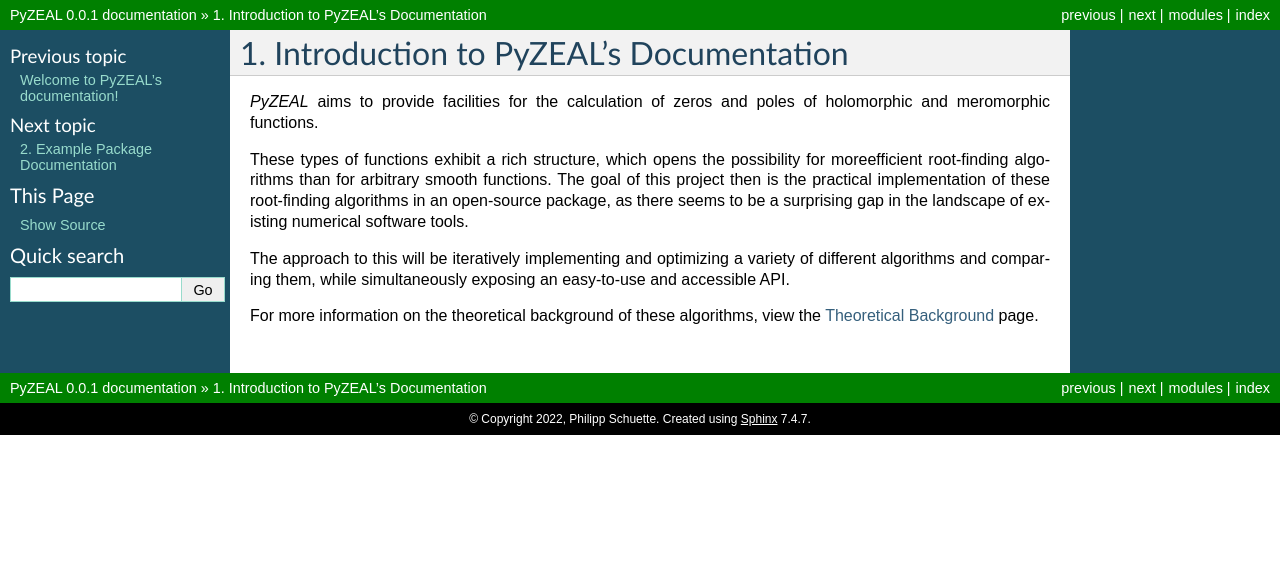
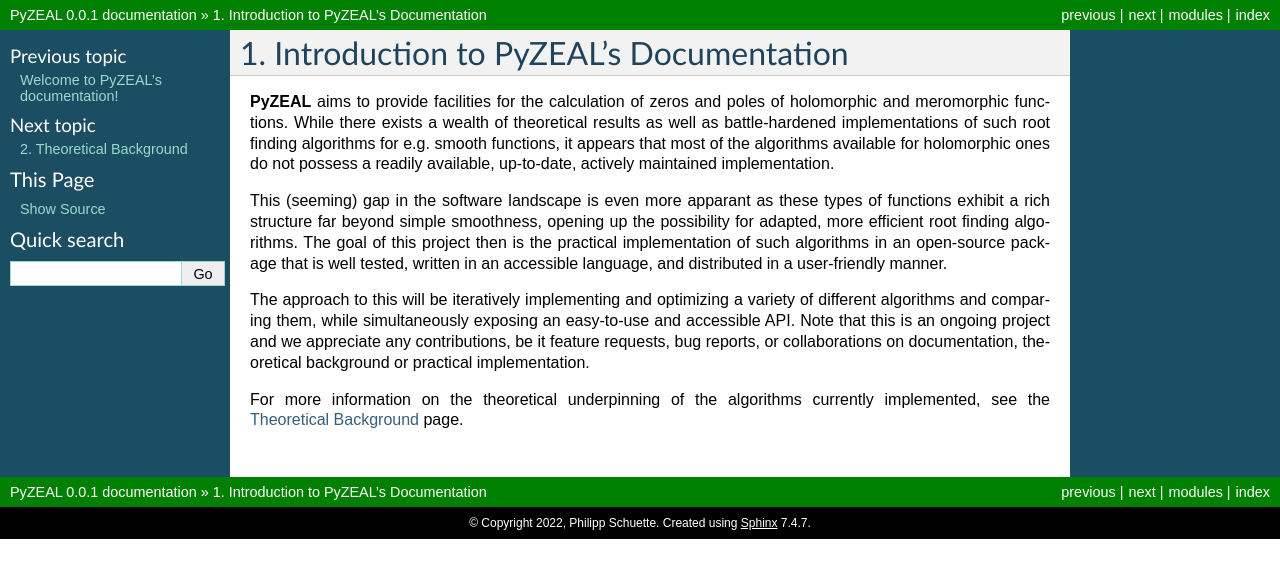
Before and after one commit to Spectral-Analysis-UPB/PyZEAL, a Sphinx documentation site: the page built from docs/intro.rst, in a window 1280 px wide. Shown: the top 578 px of the page. Built offline with Sphinx 7.4.7, drawn with Linux system fonts in a browser that asks for light colours; pages that are not in the unit, such as notebooks, are missing from menus.

Commit message:
refactor newton_grid.py. Rework and extend documentation. Remove test functionality.

```diff
--- a/docs/intro.rst
+++ b/docs/intro.rst
@@ -1,9 +1,22 @@
+.. _intro:
+
 Introduction to PyZEAL's Documentation
 ======================================
-*PyZEAL* aims to provide facilities for the calculation of zeros and poles of holomorphic and meromorphic functions.
 
-These types of functions exhibit a rich structure, which opens the possibility for moreefficient root-finding algorithms than for arbitrary smooth functions. The goal of this project then is the practical implementation of these root-finding algorithms in an open-source package, as there seems to be a surprising gap in the landscape of existing numerical software tools.
+**PyZEAL** aims to provide facilities for the calculation of zeros and poles of holomorphic and
+meromorphic functions. While there exists a wealth of theoretical results as well as battle-hardened
+implementations of such root finding algorithms for e.g. smooth functions, it appears that most of the
+algorithms available for holomorphic ones do not possess a readily available, up-to-date, actively maintained implementation.
 
-The approach to this will be iteratively implementing and optimizing a variety of different algorithms and comparing them, while simultaneously exposing an easy-to-use and accessible API.
+This (seeming) gap in the software landscape is even more apparant as these types of functions exhibit a
+rich structure far beyond simple smoothness, opening up the possibility for adapted, more efficient root finding
+algorithms. The goal of this project then is the practical implementation of such algorithms in an open-source
+package that is well tested, written in an accessible language, and distributed in a user-friendly manner.
 
-For more information on the theoretical background of these algorithms, view the :ref:`theoretical_background` page.
+The approach to this will be iteratively implementing and optimizing a variety of different algorithms and comparing
+them, while simultaneously exposing an easy-to-use and accessible API. Note that this is an ongoing project and we
+appreciate any contributions, be it feature requests, bug reports, or collaborations on documentation, theoretical
+background or practical implementation.
+
+For more information on the theoretical underpinning of the algorithms currently implemented, see the
+:ref:`theoretical_background` page.
--- a/setup.cfg
+++ b/setup.cfg
@@ -26,7 +26,7 @@
 
 [options.entry_points]
 console_scripts =
-	pyzeal = pkg1.entry:greeting
+	pyzeal = entry:greeting
 
 [options.extras_require]
 dev =
```
Also changed, not shown: docs/index.rst (+20 -3 lines), docs/pkg1_example.rst (deleted, +0 -9 lines), docs/rootfinder.rst (added, +14 -0 lines), docs/theoretical_background.rst (+11 -1 lines), src/pkg1/__init__.py (deleted), 7 other files.
